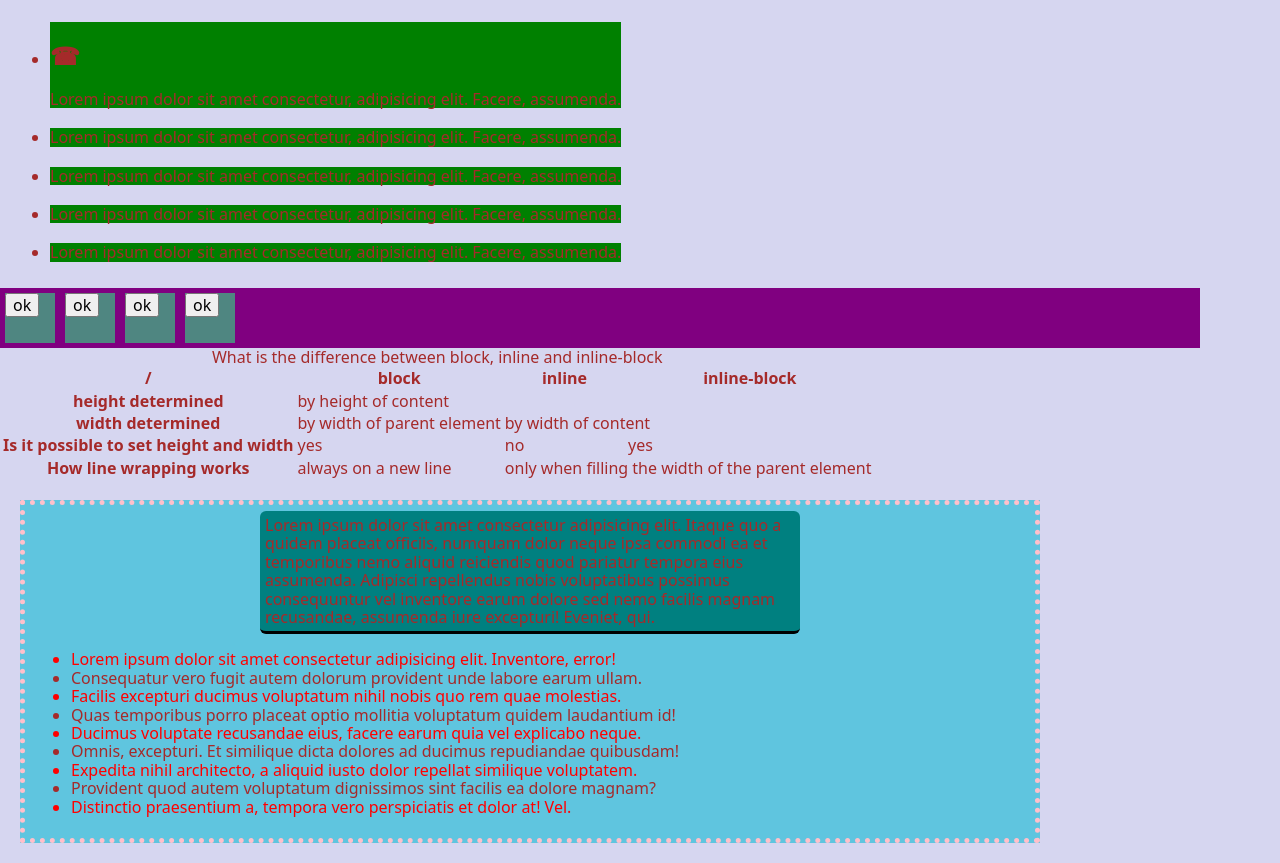
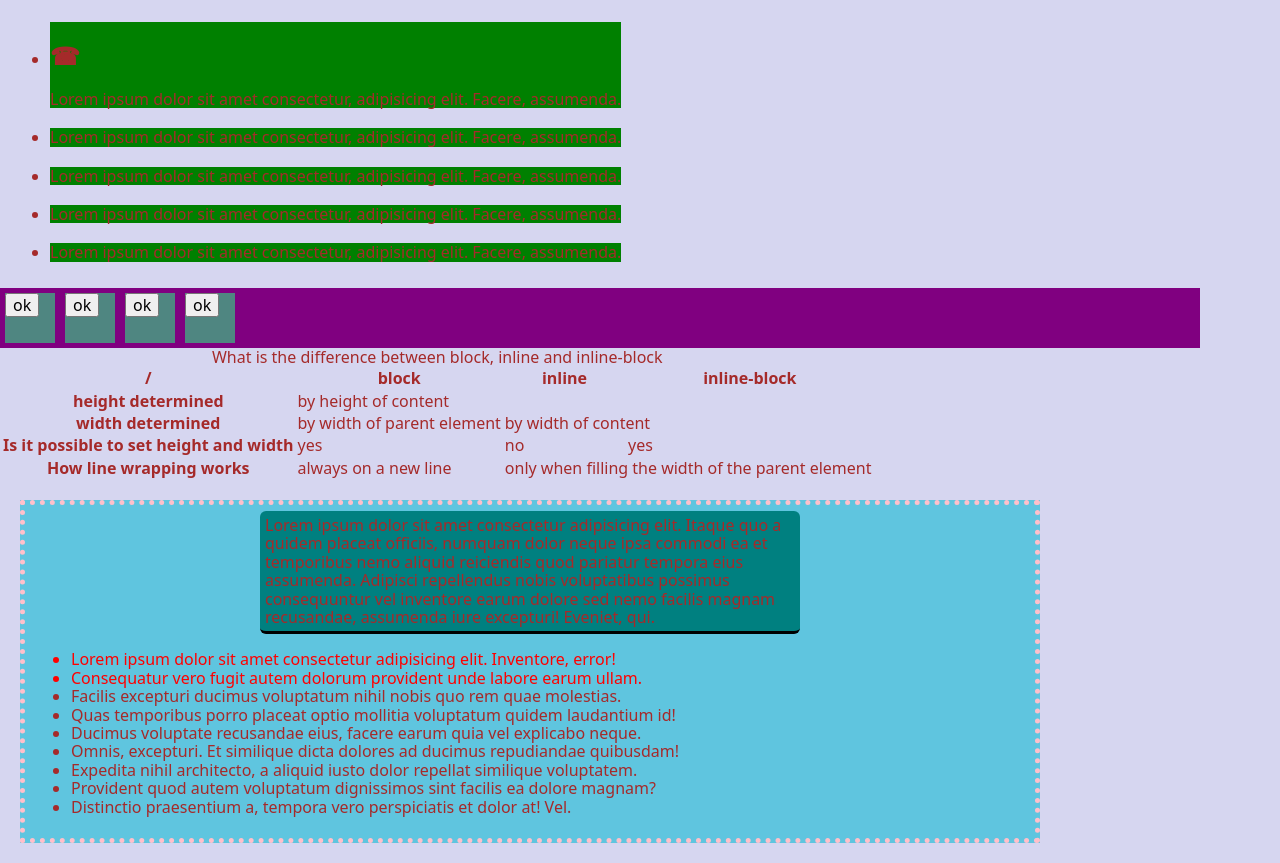
Before and after one commit to serhiilukianenkodev/start_project, a plain HTML site: page index.html in a window 1280 px wide. Shown: the part 137-1000 px from the top of the page. Drawn offline with nearby package versions, Linux system fonts and the light colour scheme.

Commit message:
nth-child test

```diff
--- a/css/styles.css
+++ b/css/styles.css
@@ -56,6 +56,6 @@ body {
   border-bottom: 3px solid #000;
 }
 
-.sel-item:nth-child(2n-1) {
+.sel-item:nth-child(-n + 2) {
   color: #ff0000;
 }
```
